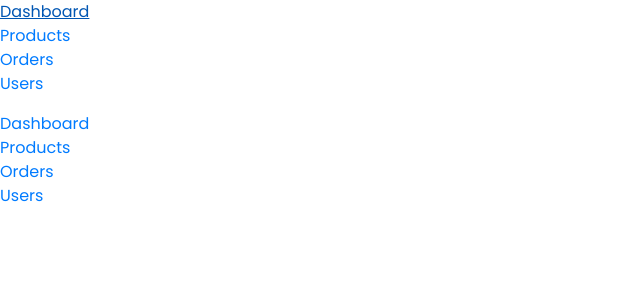
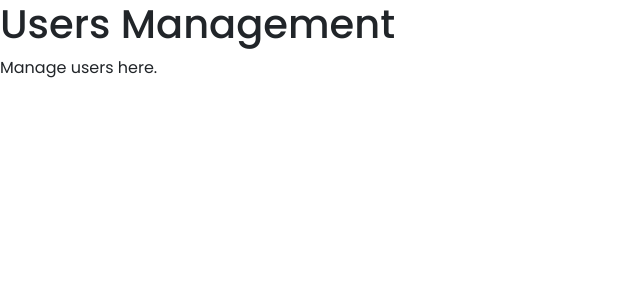
Before and after one commit to imyogijani/Foodecom, a React (Vite) app: page /admin/users in a window 1280 px wide. Shown: the top 300 px of the page, without its empty margins (0-640 px from the left). Built offline with nearby package versions, Linux system fonts and the light colour scheme.

Commit message:
feat(admin): update admin layout and sidebar for improved navigation

```diff
--- a/src/App.jsx
+++ b/src/App.jsx
@@ -23,6 +23,7 @@ function LayoutWrapper() {
   // Define paths where you DON'T want header, navbar, footer
   const hideLayoutPaths = [
     "/login",
+    "/admin",
     "/admin/dashboard",
     "/admin/products",
     "/admin/orders",
@@ -42,12 +43,12 @@ function LayoutWrapper() {
         <Route path="restaurant" element={<Restaurants />} />
         <Route path="trackorder" element={<Track />} />
         <Route path="login" element={<Login />} />
-        <Route path="/admin" element={<AdminLayout />}>
-          <Route path="dashboard" element={<Dashboard />} />
-          <Route path="products" element={<Products />} />
-          <Route path="orders" element={<Orders />} />
-          <Route path="users" element={<Users />} />
-        </Route>
+        <Route path="admin" element={<AdminLayout />} />
+        <Route path="admin/dashboard" element={<Dashboard />} />
+        <Route path="admin/products" element={<Products />} />
+        <Route path="admin/orders" element={<Orders />} />
+        <Route path="admin/users" element={<Users />} />
+        {/* Add more routes as needed */}
       </Routes>
       {!hideLayout && <Footer />}
     </>
--- a/src/Components/AdminLayout.jsx
+++ b/src/Components/AdminLayout.jsx
@@ -1,11 +1,11 @@
 import React from "react";
-import AdminHeader from "./Header/AdminHeader";
+// import AdminHeader from "./Header/AdminHeader";
 import AdminSidebar from "./AdminSidebar";
 
 const AdminLayout = ({ children }) => {
   return (
     <div>
-      <AdminHeader />
+      {/* <AdminHeader /> */}
       <AdminSidebar />
       <main>{children}</main>
     </div>
--- a/src/Components/AdminSidebar.jsx
+++ b/src/Components/AdminSidebar.jsx
@@ -1,23 +1,50 @@
 import React from "react";
 import { Link } from "react-router-dom";
+
+const adminLinks = [
+  { name: "Dashboard", path: "dashboard" },
+  { name: "Products", path: "products" },
+  { name: "Orders", path: "orders" },
+  { name: "Users", path: "users" },
+];
 
 const AdminSidebar = () => {
   return (
     <aside>
-      <ul>
-        <li>
-          <Link to="/admin/dashboard">Dashboard</Link>
-        </li>
-        <li>
-          <Link to="/admin/products">Products</Link>
-        </li>
-        <li>
-          <Link to="/admin/orders">Orders</Link>
-        </li>
-        <li>
-          <Link to="/admin/users">Users</Link>
-        </li>
-      </ul>
+      <div className="admin-sidebar">
+        <h2>Admin Panel</h2>
+        <nav>
+          <ul>
+            {adminLinks.map((link) => (
+              <li key={link.path}>
+                <Link to={link.path}>{link.name}</Link>
+              </li>
+            ))}
+          </ul>
+        </nav>
+      </div>
+      <style jsx>{`
+        .admin-sidebar {
+          width: 200px;
+          background-color: #f8f9fa;
+          padding: 20px;
+          border-right: 1px solid #dee2e6;
+        }
+        .admin-sidebar h2 {
+          margin-bottom: 20px;
+        }
+        .admin-sidebar nav ul {
+          list-style-type: none;
+          padding: 0;
+        }
+        .admin-sidebar nav ul li {
+          margin: 10px 0;
+        }
+        .admin-sidebar nav ul li a {
+          text-decoration: none;
+          color: #007bff;
+        }
+      `}</style>
     </aside>
   );
 };
```
